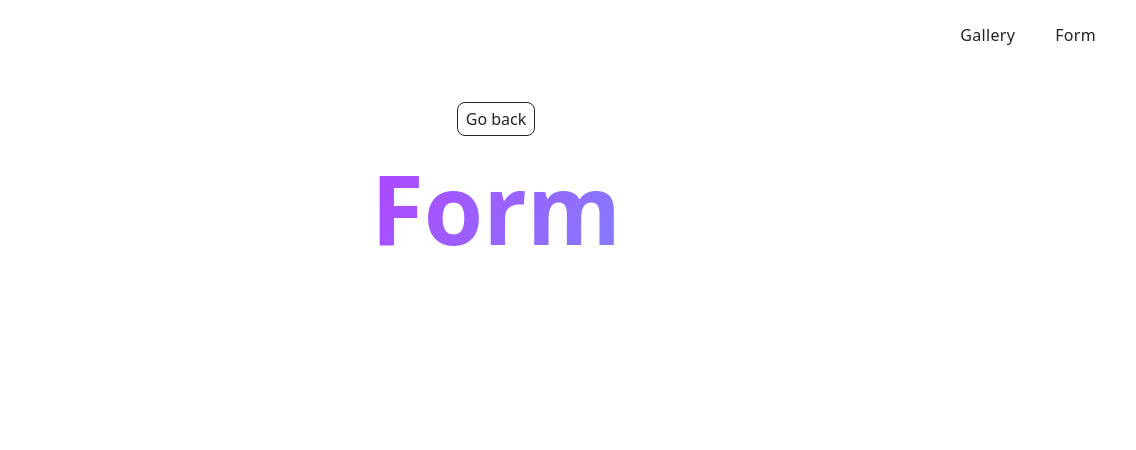
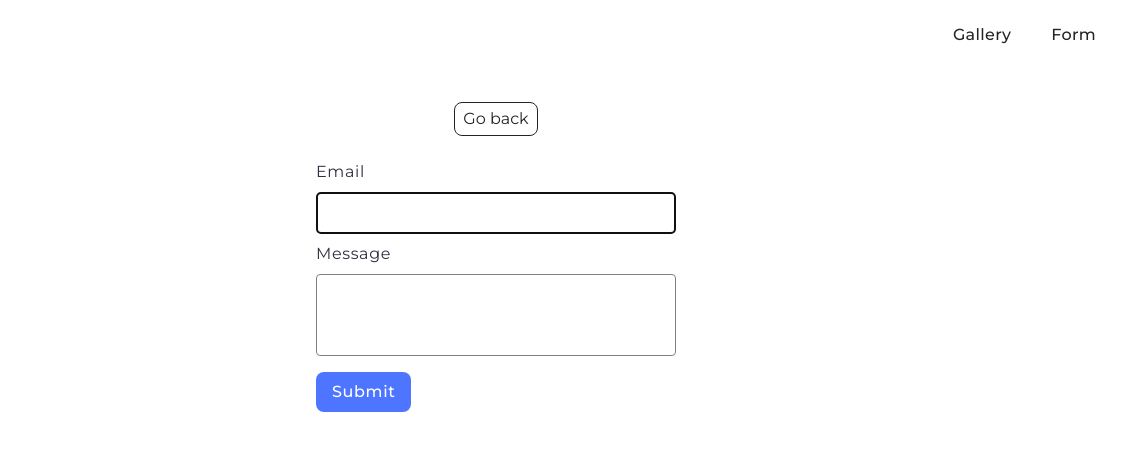
Before and after one commit to MadoSamurai/goit-js-hw-09, a website built with Vite: page src/2-form.html in a window 1280 px wide. Shown: the full height of the page, 144-1280 px from the left. Built offline with nearby package versions, Linux system fonts and the light colour scheme.

Commit message:
create form

```diff
--- a/src/2-form.html
+++ b/src/2-form.html
@@ -6,6 +6,12 @@
     <meta http-equiv="X-UA-Compatible" content="IE=edge" />
     <meta name="viewport" content="width=device-width, initial-scale=1.0" />
     <title>Form</title>
+    <link rel="preconnect" href="https://fonts.googleapis.com" />
+    <link rel="preconnect" href="https://fonts.gstatic.com" crossorigin />
+    <link
+      href="https://fonts.googleapis.com/css2?family=Montserrat:ital,wght@0,100..900;1,100..900&display=swap"
+      rel="stylesheet"
+    />
     <link rel="stylesheet" href="./css/styles.css" />
   </head>
   <body>
@@ -36,9 +42,17 @@
     <main>
       <div class="container">
         <a class="back-link" href="./index.html">Go back</a>
-        <h1 class="main-title">
-          <span class="main-title-gradient">Form</span>
-        </h1>
+        <form class="feedback-form" autocomplete="off">
+          <label>
+            Email
+            <input type="email" name="email" autofocus />
+          </label>
+          <label>
+            Message
+            <textarea name="message" rows="8"></textarea>
+          </label>
+          <button type="submit">Submit</button>
+        </form>
       </div>
     </main>
 
--- /dev/null
+++ b/src/css/font-style.css
@@ -0,0 +1,5 @@
+* {
+  font-family: 'Montserrat', sans-serif;
+  font-optical-sizing: auto;
+  font-style: normal;
+}
--- /dev/null
+++ b/src/css/form.css
@@ -0,0 +1,62 @@
+.feedback-form {
+  display: flex;
+  flex-direction: column;
+  width: 360px;
+  margin: 0 auto;
+  padding: 24px;
+}
+
+.feedback-form label {
+  display: flex;
+  flex-direction: column;
+  text-align: left;
+  font-weight: 400;
+  font-size: 16px;
+  line-height: 1.5;
+  letter-spacing: 0.04em;
+  color: #2e2f42;
+}
+.feedback-form label:first-child {
+  margin-bottom: 8px;
+}
+.feedback-form input,
+.feedback-form textarea {
+  border: 1px solid #808080;
+  border-radius: 4px;
+  height: 40px;
+  padding: 0px 10px;
+  margin-top: 8px;
+}
+.feedback-form input:hover,
+.feedback-form textarea:hover,
+.feedback-form input:focus,
+.feedback-form textarea:focus,
+.feedback-form input:active,
+.feedback-form textarea:active {
+  border: 1px solid #000;
+}
+.feedback-form textarea {
+  height: 80px;
+  resize: none;
+}
+.feedback-form button {
+  margin-top: 16px;
+  border: none;
+  outline: none;
+  border-radius: 8px;
+  padding-block: 8px;
+  padding-inline: 16px;
+  width: 95px;
+  height: 40px;
+  background: #4e75ff;
+  font-weight: 500;
+  font-size: 16px;
+  line-height: 1.5;
+  letter-spacing: 0.04em;
+  color: #fff;
+}
+.feedback-form button:hover,
+.feedback-form button:focus,
+.feedback-form button:active {
+  background: #6c8cff;
+}
--- a/src/css/styles.css
+++ b/src/css/styles.css
@@ -5,6 +5,7 @@
   |============================
 */
 /* Common styles */
+@import url('./font-style.css');
 @import url('./reset.css');
 @import url('./base.css');
 @import url('./container.css');
@@ -18,3 +19,4 @@
 @import url('./back-link.css');
 @import url('./footer.css');
 @import url('./gallery.css');
+@import url('./form.css');
--- a/src/js/2-form.js
+++ b/src/js/2-form.js
@@ -1 +1,50 @@
-console.log("Form");
+const FORM_STORAGE_KEY = "feedback-form-state";
+const form = document.querySelector('.feedback-form');
+
+const formData = {
+    email: "",
+    message: ""
+};
+saveForm();
+
+form.addEventListener('input', (event) => {
+    formData[event.target.name] = event.target.value.trim();
+    localStorage.setItem(FORM_STORAGE_KEY, JSON.stringify(formData));
+});
+
+function saveForm() {
+    const storData = localStorage.getItem(FORM_STORAGE_KEY);
+
+    if (storData) {
+        try {
+            const curData = JSON.parse(storData);
+
+            formData.email = curData.email || "";
+            formData.message = curData.message || "";
+
+            form.elements.email.value = formData.email;
+            form.elements.message.value = formData.message;
+
+        } catch (error) {
+            console.error('Wrong parse data from Local Store'.error);
+        }
+    };
+};
+
+
+form.addEventListener('submit', (e) => {
+    e.preventDefault();
+    if (formData.email === "" || formData.message === "") {
+        alert("Fill please all fields");
+        return;
+    }
+
+    console.log(formData);
+
+    localStorage.removeItem(FORM_STORAGE_KEY);
+    formData.email = "";
+    formData.message = "";
+
+    e.target.reset();
+
+});
```
Also changed, not shown: src/1-gallery.html (+6 -1 lines), src/index.html (+6 -0 lines).
